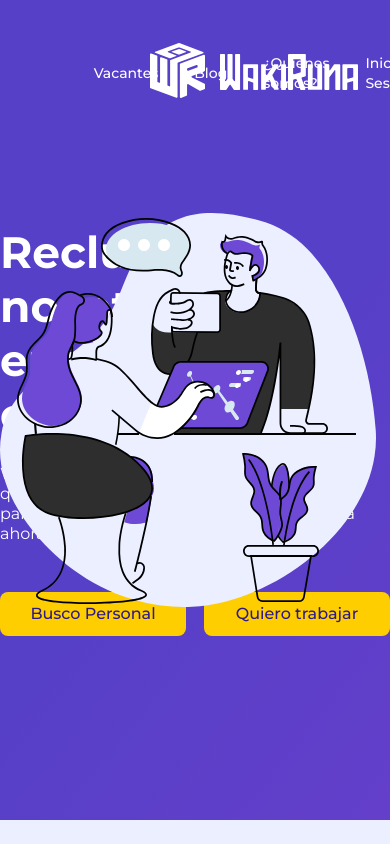
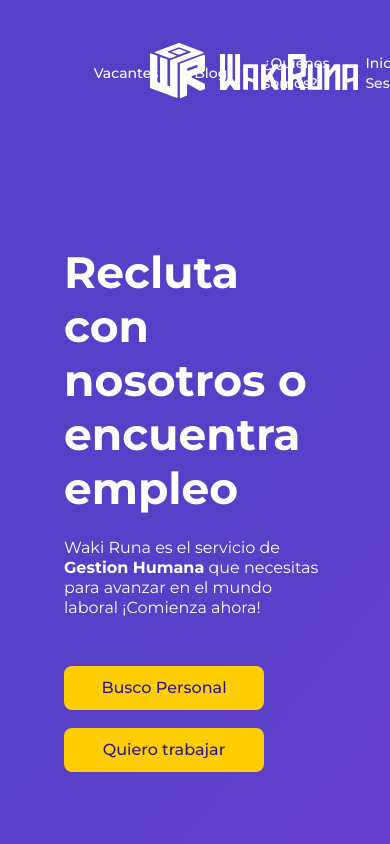
Before and after one commit to codeswift-services/web-waky-runa, a Next.js app: page / in a window 390 px wide. Shown: the top 844 px of the page. Built offline with nearby package versions, Linux system fonts and the light colour scheme.

Commit message:
feat(home): add responsive support

```diff
--- a/app/page.module.css
+++ b/app/page.module.css
@@ -14,6 +14,8 @@
 	color: white;
 	flex-wrap: wrap;
 	position: relative;
+	padding-left: 2rem;
+	padding-right: 2rem;
 }
 
 .main_section_info {
@@ -25,6 +27,39 @@
 	padding-bottom: 94px;
 	padding-top: 72px;
 }
+
+.image_cotainer {
+	display: flex;
+	justify-content: center;
+	align-items: center;
+	width: 100%;
+}
+
+.main_image {
+	top: 60px;
+	position: absolute;
+}
+
+@media screen and (max-width: 1000px) {
+	.main_section {
+		justify-content: center;
+		gap: 70px;
+	}
+
+	.main_section_info {
+		margin-top: 20px;
+		padding-left: 2rem;
+		padding-right: 2rem;
+		padding-bottom: 0;
+	}
+
+	.main_image {
+		top: 60px;
+		position: inherit;
+		width: 100%;
+	}
+}
+
 .main_section_info p {
 	margin-top: 23px;
 	font-size: 16px;
@@ -40,17 +75,20 @@
 .main_section_btns {
 	margin-top: 32px;
 	display: flex;
+	flex-wrap: wrap;
 	gap: 18px;
-}
-
-.main_image {
-	top: 60px;
-	position: absolute;
 }
 
 .benefits_section {
 	margin-top: 140px;
 	text-align: center;
+}
+
+@media screen and (max-width: 1000px) {
+	.benefits_section {
+		padding-left: 2rem;
+		padding-right: 2rem;
+	}
 }
 
 .title {
```
